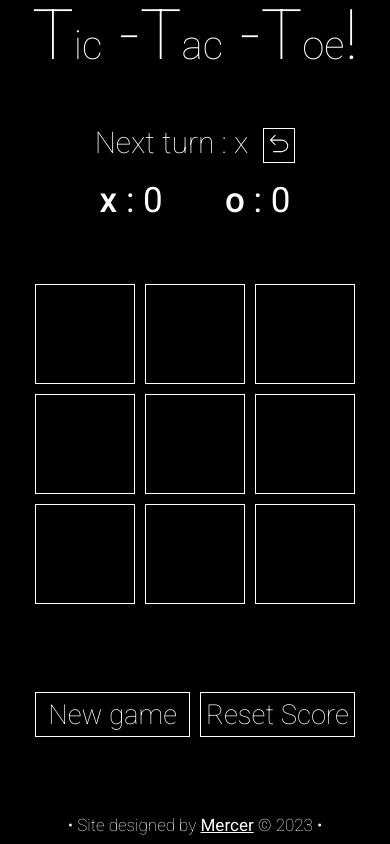
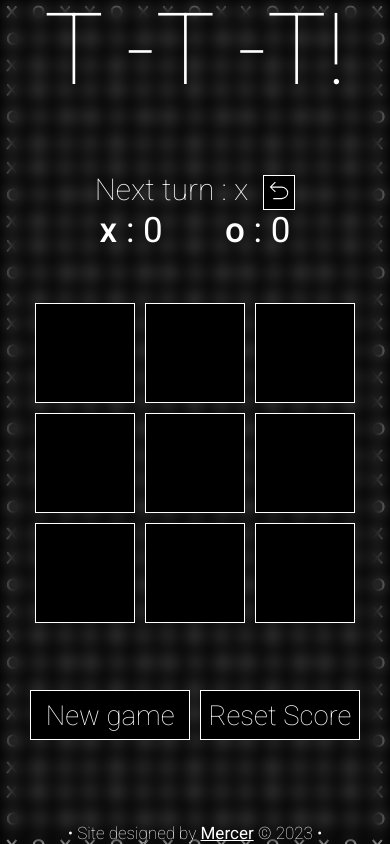
Before and after one commit to AleksMercer/Tic-Tac-Toe, a React (Create React App) app: page / in a window 390 px wide. Built offline with nearby package versions, Linux system fonts and the light colour scheme.

Commit message:
26.03.2023 / design fix

```diff
--- a/src/app/_app.scss
+++ b/src/app/_app.scss
@@ -1,51 +1,58 @@
-/* Common style --start */
-
 * {
 	font-family: 'Roboto', sans-serif;
-	color: white;
+	color: rgb(255, 255, 255);
 }
 
-html, body {
+html, body, #root {
 	height: 100%;
-	background-color: rgb(0, 0, 0);
+	width: 100%;
 	font-size: 10px; //for using 'rem'
 }
 
-body #root {
-	min-height: 100%;
-	display: grid;
-	grid-template: auto 1fr auto / 1fr;
+body {
+	background: url('./app/tic-tac-toe-theme.webp');
+	background-color: rgb(0, 0, 0);
+	background-size: 20%;
 }
 
-/* Common style --end */
+#root {
+	@include grid_template(auto 1fr auto / 1fr);
+	row-gap: 2%;
+	backdrop-filter: blur(13px);
 
 	.main-title {
-	font-size: 12rem;
+		justify-self: center;
+
+		font-size: 10rem;
 		font-weight: 100;
-	text-align: center;
-	margin-bottom: 25px;
 	}
 
 	footer {
+		justify-self: center;
+
+		margin-bottom: 0.5%;
+
 		font-size: 1.7rem;
 		font-weight: 100;
-	text-align: center;
-
-	margin: 25px 15px 0px 15px;
 
 		.href-name {
 			font-weight: 400;
 		}
-
-	p {
-		margin-bottom: 10px;
 	}
 }
 
 @media (max-width: 700px) { // before 700px
+	html {
+		background-size: 40%;
+	}
+
+	#root {
+		backdrop-filter: blur(10px);
+	}
+
 	.main-title {
 		white-space: nowrap;
-		font-size: 9rem;
+		font-size: 8rem;
 
 		span {
 			font-size: 5rem;
@@ -53,12 +60,30 @@ footer {
 	}
 }
 
-@media (max-width: 500px) { // before 700px
+@media (max-width: 500px) { // before 500px
+
+	html {
+		background-size: 60%;
+	}
+
+	body #root {
+		backdrop-filter: blur(8px);
+	}
+
 	.main-title {
-		font-size: 7rem;
+		font-size: 5rem;
 
 		span {
-			font-size: 4rem;
+			font-size: 3rem;
 		}
 	}
 }
+
+@media (max-width: 400px) { // before 500px
+	.main-title {
+
+		span {
+			display: none;
+		}
+	}
+}
--- a/src/game/_game.scss
+++ b/src/game/_game.scss
@@ -1,23 +1,19 @@
-@mixin grid_template($template) {
-  //@include grid_template($template);
-  display: grid;
-  grid-template: $template;
-}
-
 .game {
   @include grid_template(1fr auto 1fr / 1fr);
-  row-gap: 25px;
+
   justify-items: center;
   align-items: center;
 
   &__score {
     @include grid_template(repeat(2, 1fr) / 1fr);
+
     justify-items: center;
     align-items: center;
-    row-gap: 30px;
+    row-gap: 5%;
 
     .turnReturn {
       @include grid_template(1fr / 1fr auto);
+
       column-gap: 20px;
 
       .winAndTurn {
@@ -31,6 +27,14 @@
 
         img {
           filter: invert(100%)
+        }
+      }
+
+      .return-button:hover {
+        background-color: rgb(255, 255, 255);
+
+        img {
+          filter: invert(0%)
         }
       }
     }
@@ -48,7 +52,8 @@
 
   &__board {
     @include grid_template(repeat(3, 1fr) / repeat(3, 1fr));
-    gap: 15px;
+
+    gap: 20px;
 
     .square, .square-invert {
       width: 15rem;
@@ -95,11 +100,7 @@
 
 @media (max-width: 700px) { // before 700px
   .game {
-    row-gap: 25px;
-
     &__score {
-      row-gap: 20px;
-
       .turnReturn {
         column-gap: 15px;
 
@@ -112,14 +113,12 @@
           img {
             width: 30px;
             height: 30px;
-            filter: invert(100%)
           }
         }
       }
     }
 
     &__board {
-      margin: 2%;
       gap: 10px;
 
       .square, .square-invert  {
@@ -157,7 +156,6 @@
 
       button {
         font-size: 2.75rem;
-        padding: 0.5rem;
       }
     }
   }
--- a/src/style.css
+++ b/src/style.css
@@ -17,66 +17,84 @@ body {
 }
 
 /* Style reset end */
-/* Common style --start */
 * {
   font-family: "Roboto", sans-serif;
-  color: white;
+  color: rgb(255, 255, 255);
 }
 
-html, body {
+html, body, #root {
   height: 100%;
-  background-color: rgb(0, 0, 0);
+  width: 100%;
   font-size: 10px;
 }
 
-body #root {
-  min-height: 100%;
+body {
+  background: url("./app/tic-tac-toe-theme.webp");
+  background-color: rgb(0, 0, 0);
+  background-size: 20%;
+}
+
+#root {
   display: grid;
   grid-template: auto 1fr auto/1fr;
+  row-gap: 2%;
+  -webkit-backdrop-filter: blur(13px);
+          backdrop-filter: blur(13px);
 }
-
-/* Common style --end */
-.main-title {
-  font-size: 12rem;
+#root .main-title {
+  justify-self: center;
+  font-size: 10rem;
   font-weight: 100;
-  text-align: center;
-  margin-bottom: 25px;
 }
-
-footer {
+#root footer {
+  justify-self: center;
+  margin-bottom: 0.5%;
   font-size: 1.7rem;
   font-weight: 100;
-  text-align: center;
-  margin: 25px 15px 0px 15px;
 }
-footer .href-name {
+#root footer .href-name {
   font-weight: 400;
-}
-footer p {
-  margin-bottom: 10px;
 }
 
 @media (max-width: 700px) {
+  html {
+    background-size: 40%;
+  }
+  #root {
+    -webkit-backdrop-filter: blur(10px);
+            backdrop-filter: blur(10px);
+  }
   .main-title {
     white-space: nowrap;
-    font-size: 9rem;
+    font-size: 8rem;
   }
   .main-title span {
     font-size: 5rem;
   }
 }
 @media (max-width: 500px) {
+  html {
+    background-size: 60%;
+  }
+  body #root {
+    -webkit-backdrop-filter: blur(8px);
+            backdrop-filter: blur(8px);
+  }
   .main-title {
-    font-size: 7rem;
+    font-size: 5rem;
   }
   .main-title span {
-    font-size: 4rem;
+    font-size: 3rem;
+  }
+}
+@media (max-width: 400px) {
+  .main-title span {
+    display: none;
   }
 }
 .game {
   display: grid;
   grid-template: 1fr auto 1fr/1fr;
-  row-gap: 25px;
   justify-items: center;
   -webkit-box-align: center;
       -ms-flex-align: center;
@@ -89,7 +107,7 @@ footer p {
   -webkit-box-align: center;
       -ms-flex-align: center;
           align-items: center;
-  row-gap: 30px;
+  row-gap: 5%;
 }
 .game__score .turnReturn {
   display: grid;
@@ -110,6 +128,13 @@ footer p {
   -webkit-filter: invert(100%);
           filter: invert(100%);
 }
+.game__score .turnReturn .return-button:hover {
+  background-color: rgb(255, 255, 255);
+}
+.game__score .turnReturn .return-button:hover img {
+  -webkit-filter: invert(0%);
+          filter: invert(0%);
+}
 .game__score .scoreCounter {
   display: grid;
   grid-template: 1fr/repeat(2, 1fr);
@@ -124,7 +149,7 @@ footer p {
 .game__board {
   display: grid;
   grid-template: repeat(3, 1fr)/repeat(3, 1fr);
-  gap: 15px;
+  gap: 20px;
 }
 .game__board .square, .game__board .square-invert {
   width: 15rem;
@@ -164,12 +189,6 @@ footer p {
 }
 
 @media (max-width: 700px) {
-  .game {
-    row-gap: 25px;
-  }
-  .game__score {
-    row-gap: 20px;
-  }
   .game__score .turnReturn {
     -webkit-column-gap: 15px;
        -moz-column-gap: 15px;
@@ -182,11 +201,8 @@ footer p {
   .game__score .turnReturn .return-button img {
     width: 30px;
     height: 30px;
-    -webkit-filter: invert(100%);
-            filter: invert(100%);
   }
   .game__board {
-    margin: 2%;
     gap: 10px;
   }
   .game__board .square, .game__board .square-invert {
@@ -217,6 +233,5 @@ footer p {
   }
   .game__buttons button {
     font-size: 2.75rem;
-    padding: 0.5rem;
   }
 }
--- a/src/style.scss
+++ b/src/style.scss
@@ -1,6 +1,12 @@
 /* Font import */
 
 @import url('https://fonts.googleapis.com/css2?family=Roboto:wght@100;300;400;500;600;700;900&display=swap');
+
+@mixin grid_template($template) {
+  //@include grid_template($template);
+  display: grid;
+  grid-template: $template;
+}
 
 /* Style reset start */
 
```
Also changed, not shown: src/app/tic-tac-toe-theme.webp (added). Lines whose indentation alone changed are shown as unchanged.
